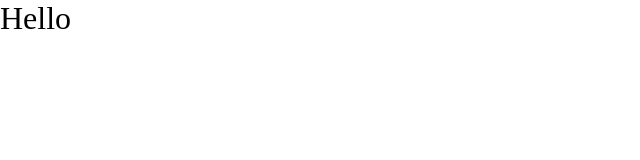
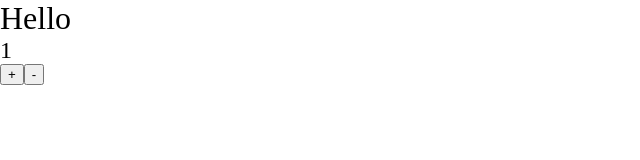
Before and after one commit to genuinelycool/vue-composition-api, a Vue app: page / in a window 1280 px wide. Shown: the top 160 px of the page, without its empty margins (0-640 px from the left). Built offline with nearby package versions, Linux system fonts and the light colour scheme.

Commit message:
08 - 003 Creating reactive reference with the ref function

```diff
--- a/src/App.vue
+++ b/src/App.vue
@@ -1,10 +1,19 @@
 <script>
+import { ref } from 'vue'
+
 export default {
   setup () {
-    const message = "Hello"
+    const message = ref("Hello")
+    const quantity = ref(1)
+
+    const increment = () => quantity.value++
+    const decrement = () => quantity.value--
 
     return {
-      message
+      message,
+      quantity,
+      increment,
+      decrement
     }
   }
 }
@@ -12,6 +21,9 @@ export default {
 
 <template>
   <h1>{{ message }}</h1>
+  <h2>{{ quantity }}</h2>
+  <button @click="increment">+</button>
+  <button @click="decrement">-</button>
 </template>
 
 <style scoped>
```
